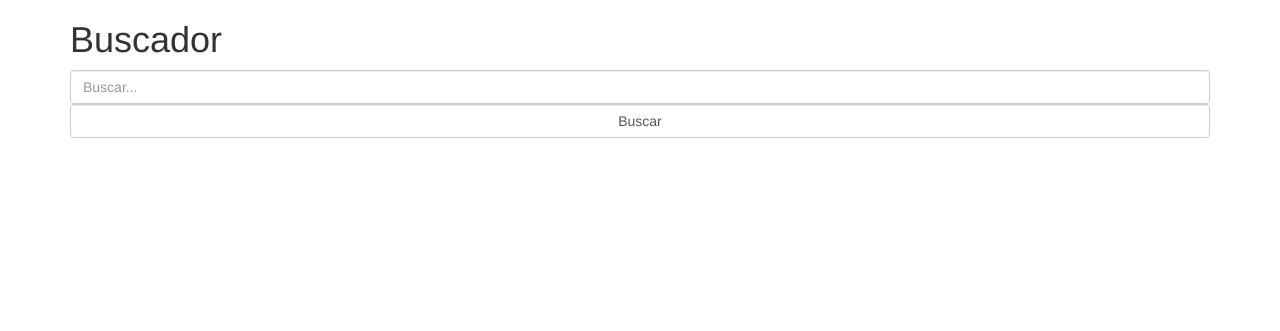
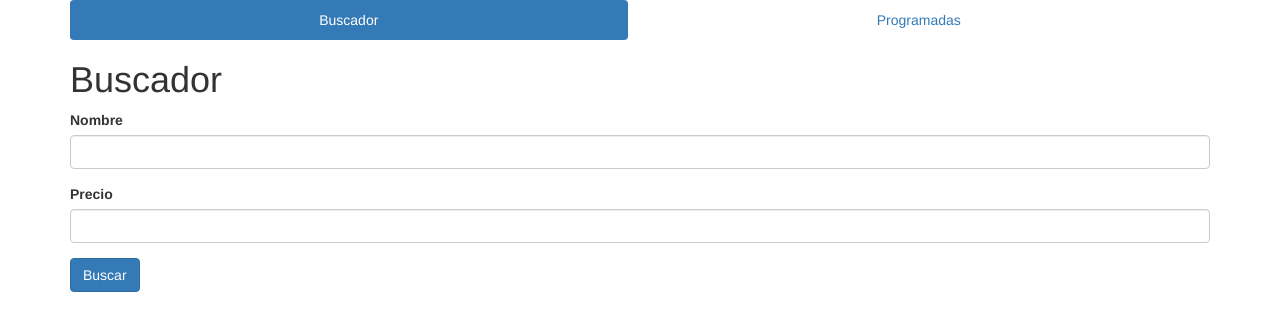
Before and after one commit to Hasimov/flask-wallapop-watcher, a Flask app: page / in a window 1280 px wide. Shown: the top 331 px of the page. Run offline with Flask 2, Linux system fonts and the light colour scheme; some libraries are stand-ins or nearby versions.

Commit message:
Add form and Add search

```diff
--- a/app.py
+++ b/app.py
@@ -1,10 +1,40 @@
-from flask import Flask, render_template
+from flask import Flask, render_template, request
+from forms import SearchForm
+# Get data Wallapop
+import json
+from urllib3 import PoolManager
+import urllib.parse
+
+# Flask
 app = Flask(__name__)
 app.config['DEBUG'] = True
+app.config['SECRET_KEY'] = 'mi secreto'
 
-@app.route('/')
-def index():
-    return render_template('items/buscador.html')
+@app.route('/', methods=['GET', 'POST'])
+def buscador():
+    form = SearchForm()
+    results = None
+    if form.validate_on_submit():
+        name = form.name.data
+        price_max = form.price_max.data or ''
+
+        # Search in Wallapop
+        http = PoolManager()
+        url_api = 'http://es.wallapop.com/rest/items?minPrice=&maxPrice={price_max}&dist=&order=creationDate-des&lat=41.398077&lng=2.170432&kws={kws}'.format(
+            kws=urllib.parse.quote(name, safe=''),
+            price_max=price_max
+        )
+        results = http.request('GET', url_api)
+        results = json.loads(
+            results.data.decode('utf-8')
+        )
+        results = results['items']
+    return render_template('items/buscador.html', form=form, results=results)
+
+@app.route('/programadas')
+def programadas():
+    return render_template('items/programadas.html')
+
 
 if __name__ == '__main__':
     app.run()
--- /dev/null
+++ b/forms.py
@@ -0,0 +1,8 @@
+from flask_wtf import FlaskForm
+from wtforms import StringField, IntegerField
+from wtforms.validators import DataRequired, Length, NumberRange, Optional
+
+
+class SearchForm(FlaskForm):
+    name = StringField('Nombre', [Length(min=1, max=100, message='Es demasiado largo'), DataRequired(message='Campo obligatorio')])
+    price_max = IntegerField('Precio', [NumberRange(1, message='No puede ser inferior a 1'), Optional()])
--- a/requirements.txt
+++ b/requirements.txt
@@ -0,0 +1,3 @@
+Flask==0.12.2
+Flask-WTF==0.14.2
+urllib3==1.22
--- a/templates/items/buscador.html
+++ b/templates/items/buscador.html
@@ -1,13 +1,46 @@
 {% extends 'layouts/master.html' %}
+{% set active_page = "buscador" %}
 {% block title %}Buscador{% endblock %}
 {% block body %}
 <h1>Buscador</h1>
 <div class="row">
     <div class="col-xs-12">
-        <form >
-            <input type="text" id="nombre" class="form-control" name="nombre" placeholder="Buscar...">
-            <input type="submit" class="form-control" value="Buscar">
+        <form method="post">
+            {{ form.csrf_token }}
+            {% for input in form %}
+                {% if input.type != 'CSRFTokenField' %}
+                    <div class="form-group">
+                        {# Label #}
+                        {{ input.label }}
+                        {# Input #}
+                        {{ input(class="form-control") }}
+                        {# Errors #}
+                        {% if input.errors %}
+                            <div class="has-error">
+                            {% for error in input.errors %}
+                                <label class="help-block">
+                                    {{ error }}
+                                </label>
+                            {% endfor %}
+                            </div>
+                        {% endif %}
+                    </div>
+                {% endif %}
+            {% endfor %}
+            <input type="submit" class="btn btn-primary" value="Buscar">
         </form>
     </div>
 </div>
+{% if results %}
+    <table class="table">
+        {% for item in results %}
+        <tr>
+            <td><img class="img-responsive" src="{{ item.pictureURL }}" alt="{{ item.title }}"></td>
+            <td>{{ item.title }}</td>
+            <td>{{ item.price }}</td>
+            <td><a href="#" class="btn btn-success">+</a></td>
+        </tr>
+        {% endfor %}
+    </table>
+{% endif %}
 {% endblock %}
--- /dev/null
+++ b/templates/items/programadas.html
@@ -0,0 +1,6 @@
+{% extends 'layouts/master.html' %}
+{% set active_page = "programadas" %}
+{% block title %}Programadas{% endblock %}
+{% block body %}
+<h1>Programadas</h1>
+{% endblock %}
--- a/templates/layouts/master.html
+++ b/templates/layouts/master.html
@@ -8,6 +8,10 @@
     </head>
     <body>
         <div class="container">
+            <ul class="nav nav-pills nav-justified">
+                <li role="presentation" {% if active_page == "buscador" %}class="active"{% endif %}><a href="{{ url_for('buscador') }}">Buscador</a></li>
+                <li role="presentation" {% if active_page == "programadas" %}class="active"{% endif %}><a href="{{ url_for('programadas') }}">Programadas</a></li>
+            </ul>
             {% block body %}{% endblock %}
         </div>
     </body>
```
Also changed, not shown: README.md.
